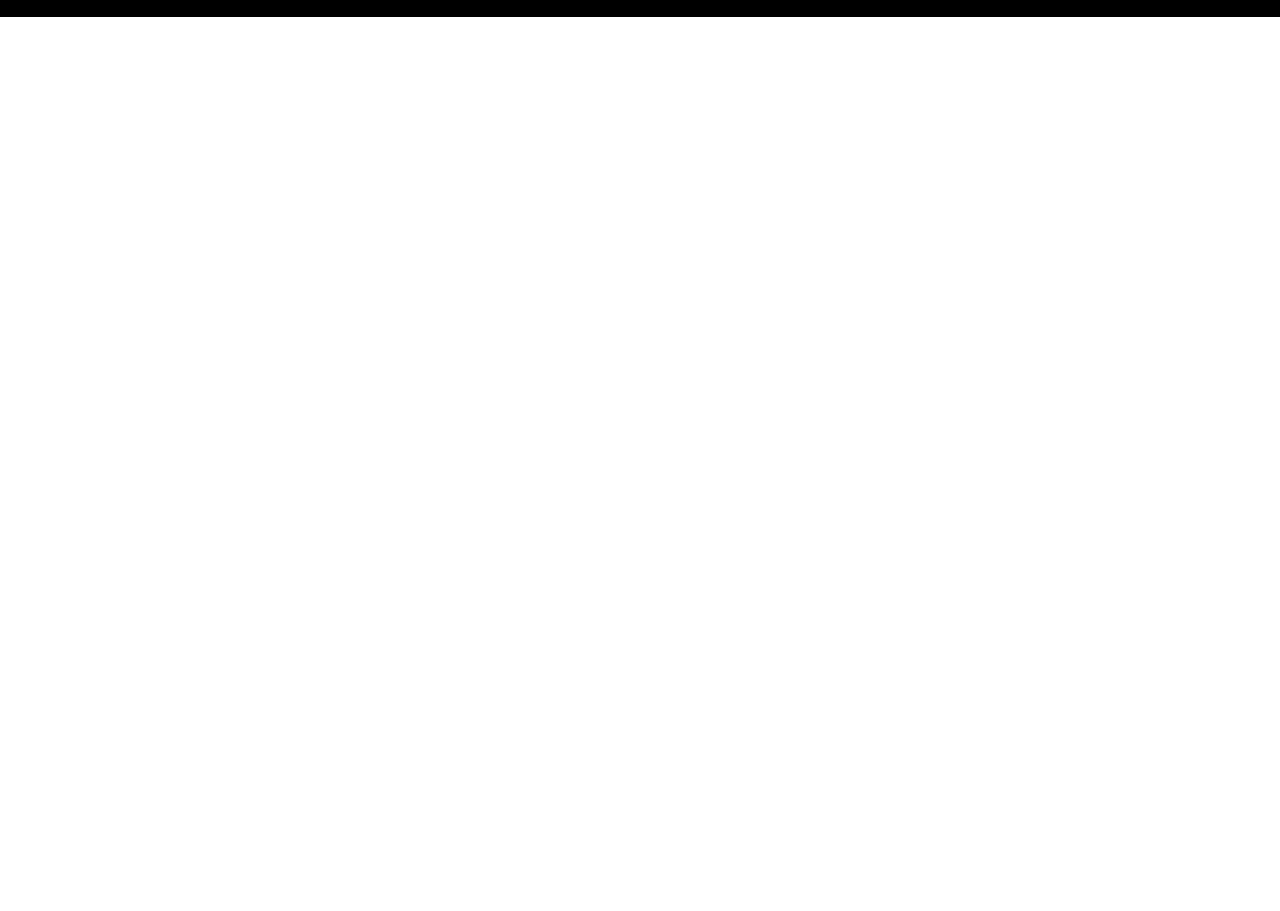
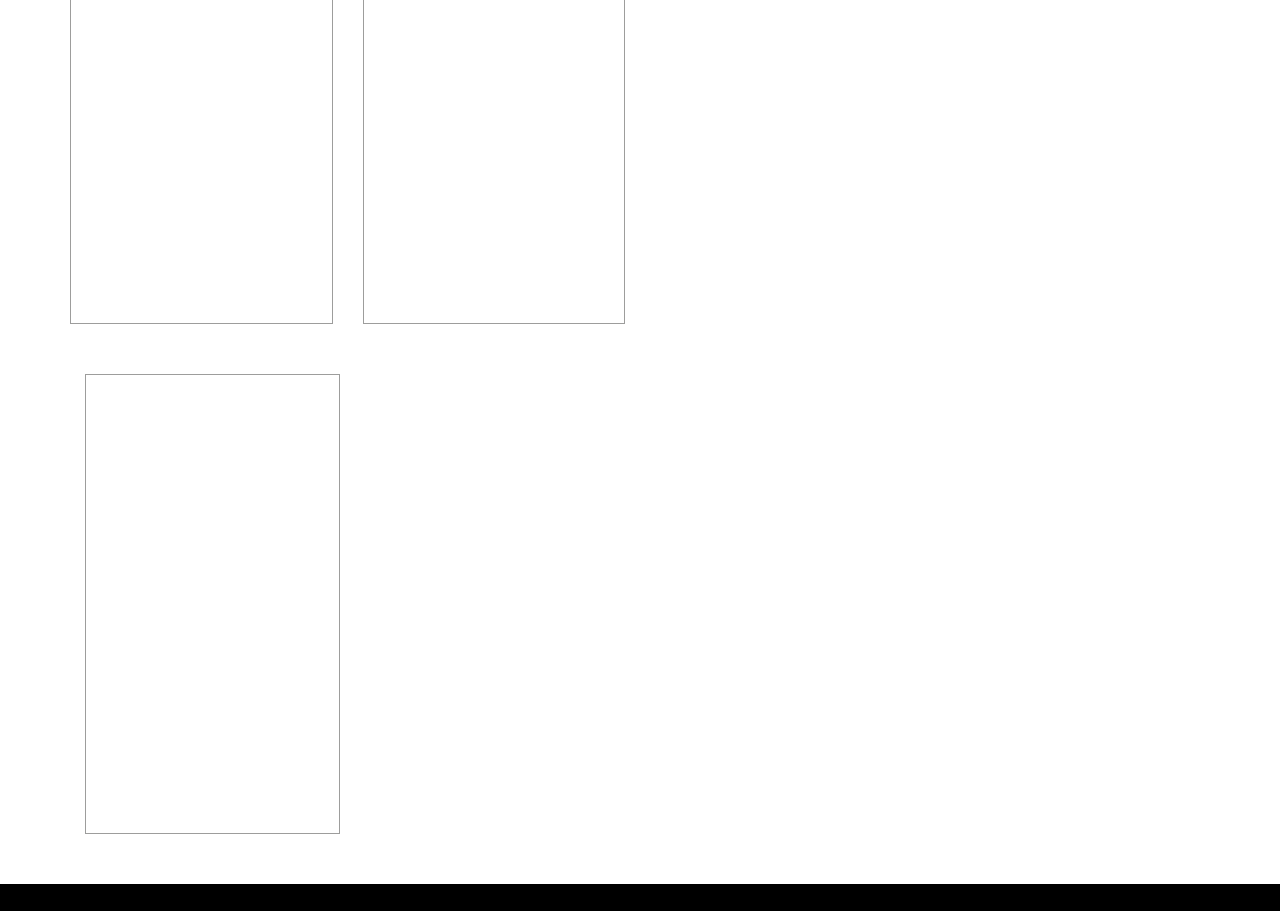
Before and after one commit to MAIF/maif.github.io, a plain HTML site: page joinus/index.html in a window 1280 px wide. Shown: the part 486-1397 px from the top of the page. Before the commit the page ends 800 px from the top, so only its background shows below. Drawn offline with nearby package versions, Linux system fonts and the light colour scheme.

Commit message:
add joinus rep

```diff
--- a/joinus/index.html
+++ b/joinus/index.html
@@ -18,14 +18,19 @@
   </div>
   <div class="container home">
     <div class="row">
-      <h1>JOIN US</h1>
       <div class="col-sm-6 col-md-3">
+        <div class="product">
+        </div>
       </div>
       <div class="col-sm-6 col-md-3">
+        <div class="product">
+        </div>
       </div>
       <div class="clearfix visible-sm-block"></div>
       </div>
       <div class="col-sm-6 col-md-3">
+        <div class="product">
+        </div>
       </div>
       <div class="clearfix visible-sm-block"></div>
       <div class="col-sm-6 col-md-3">
```
